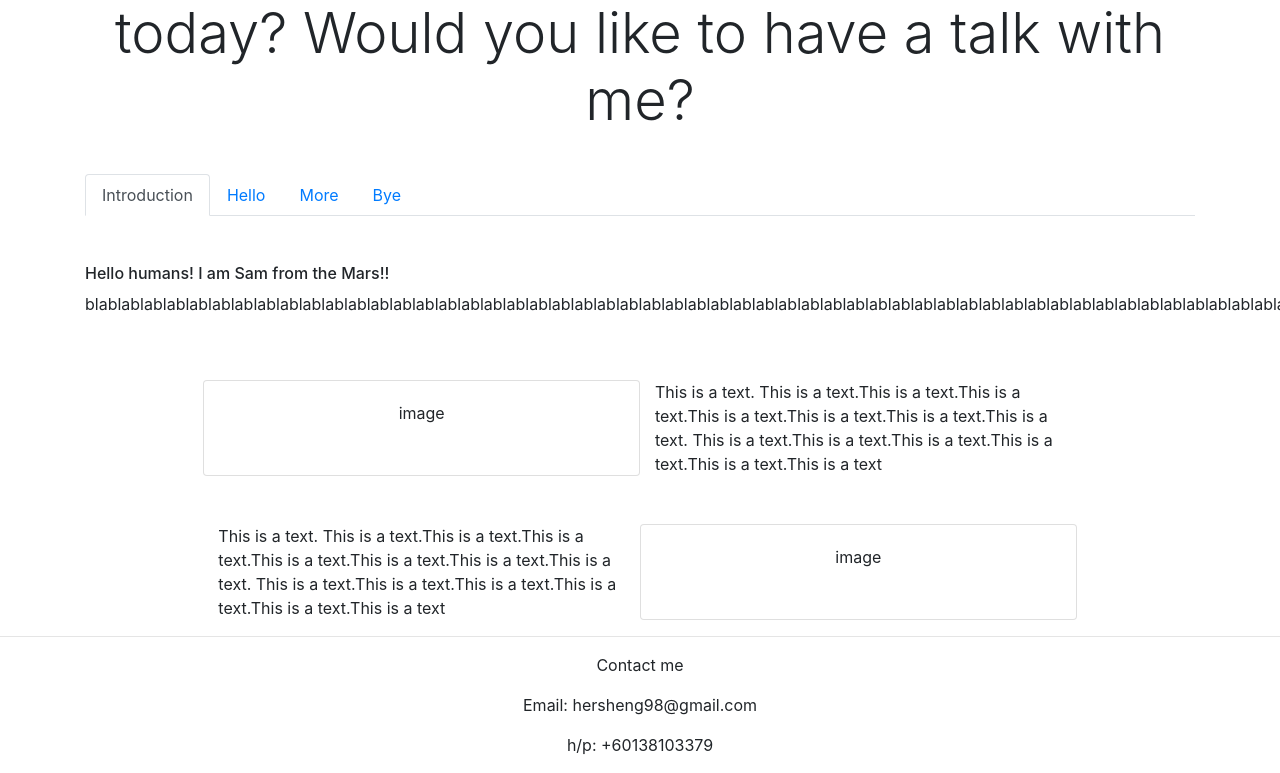
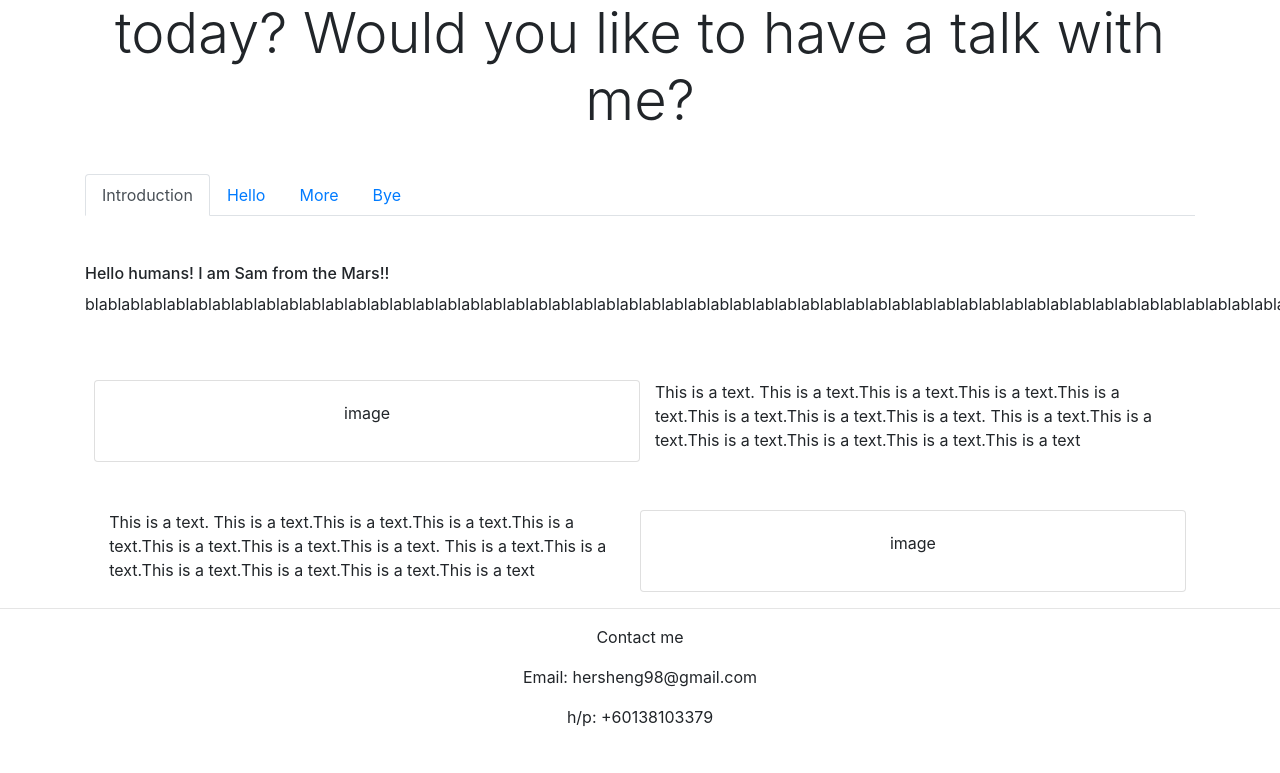
Before and after one commit to SamSHS-98/samSHS-98.github.io, a plain HTML site: page index.html in a window 1280 px wide. Shown: the part 730-1503 px from the top of the page. After the commit the page ends 1475 px from the top, so only its background shows below. Drawn offline with nearby package versions, Linux system fonts and the light colour scheme.

Commit message:
Update index.html

```diff
--- a/index.html
+++ b/index.html
@@ -182,20 +182,20 @@
     </div>
 
     <div class="row justify-content-sm-center">
-    <div class="card col-sm-4">
+    <div class="card col-sm-5">
       <div class="card-body">
         <!--insert some image-->
         <p class="text-center">image</p>
       </div>
     </div>
-    <div class="text col-sm-4">This is a text. This is a text.This is a text.This is a text.This is a text.This is a text.This is a text.This is a text. This is a text.This is a text.This is a text.This is a text.This is a text.This is a text</div>
+    <div class="text col-sm-5">This is a text. This is a text.This is a text.This is a text.This is a text.This is a text.This is a text.This is a text. This is a text.This is a text.This is a text.This is a text.This is a text.This is a text</div>
      </div>
 
     <br>
     <br>
     <div class="row justify-content-sm-center">
-        <div class="text col-sm-4">This is a text. This is a text.This is a text.This is a text.This is a text.This is a text.This is a text.This is a text. This is a text.This is a text.This is a text.This is a text.This is a text.This is a text</div>
-         <div class="card col-sm-4">
+        <div class="text col-sm-5">This is a text. This is a text.This is a text.This is a text.This is a text.This is a text.This is a text.This is a text. This is a text.This is a text.This is a text.This is a text.This is a text.This is a text</div>
+         <div class="card col-sm-5">
             <div class="card-body">
               <!--insert some image-->
               <p class="text-center">image</p>
```
